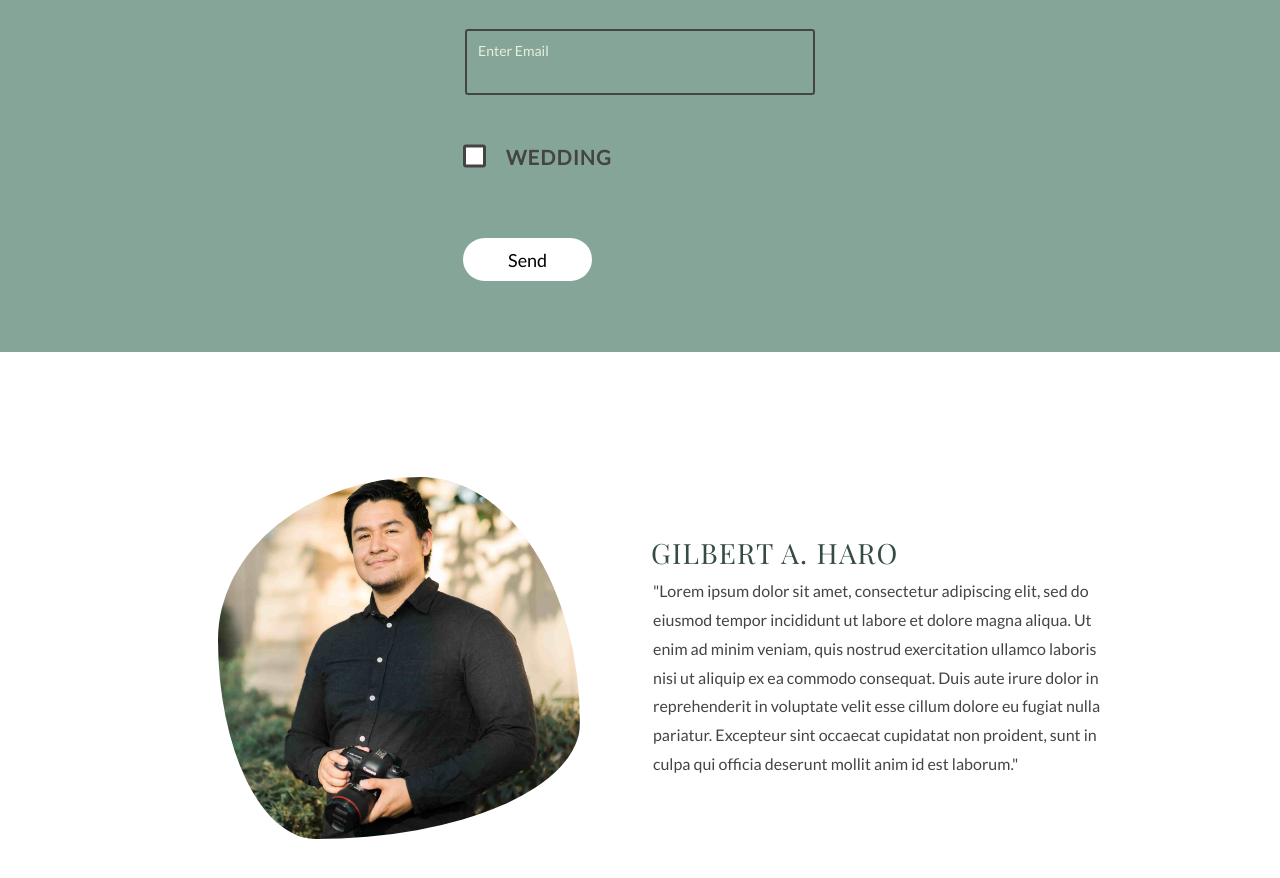
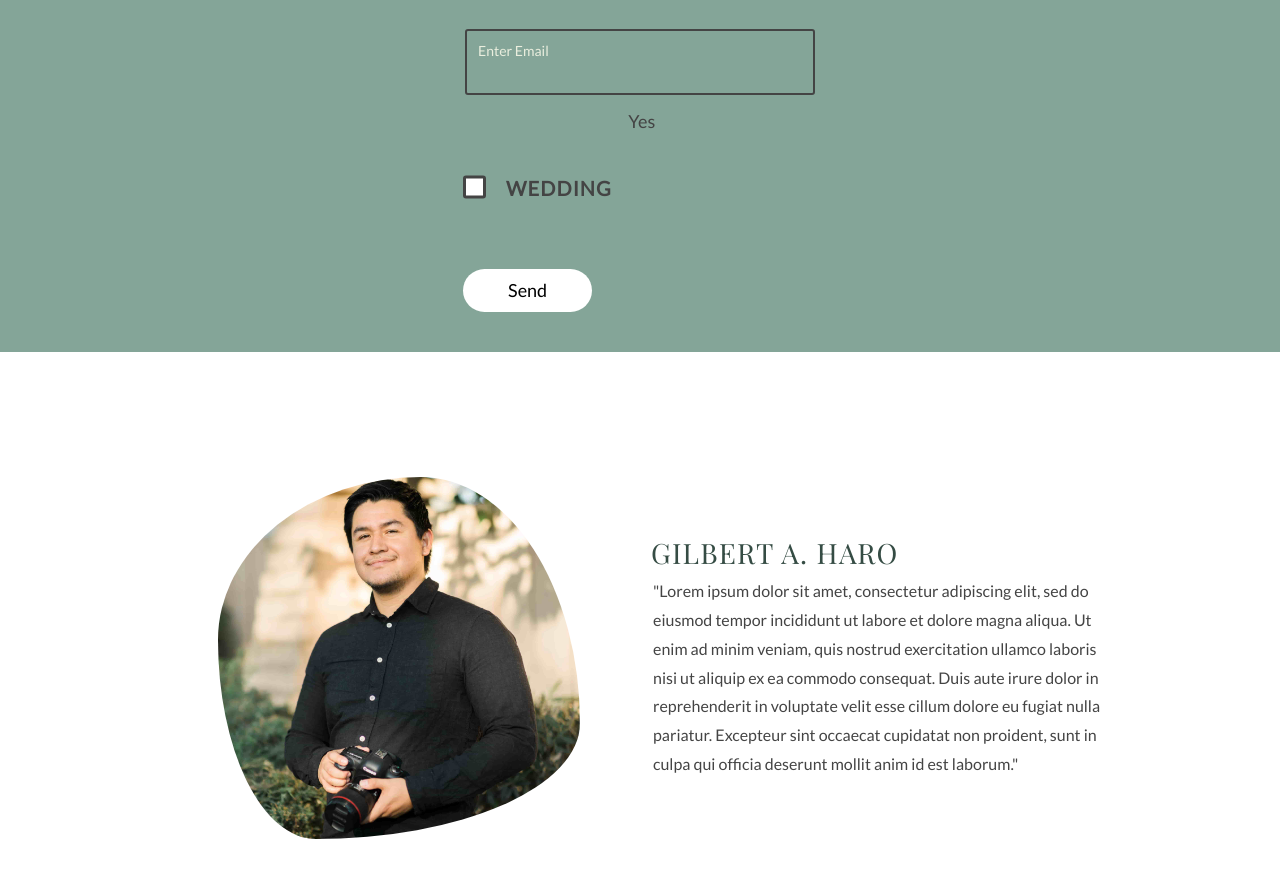
Before and after one commit to gah-code/ghp-app, a React (Create React App) app: page / in a window 1280 px wide. Shown: the part 2719-3597 px from the top of the page. Built offline with nearby package versions, Linux system fonts and the light colour scheme.

Commit message:
Form Radio v1 fix 3

```diff
--- a/src/components/Misc/Form.js
+++ b/src/components/Misc/Form.js
@@ -47,6 +47,10 @@ const Form = () => {
               <span class="placeholder">Enter Email</span>
             </label>
 
+            <label>
+              <input type="radio" name="attendance" value="Attending" /> Yes
+            </label>
+
             <label htmlFor="service" className="form-control">
               <input type="checkbox" id="service" value="Wedding" />
               <p> wedding</p>
```
